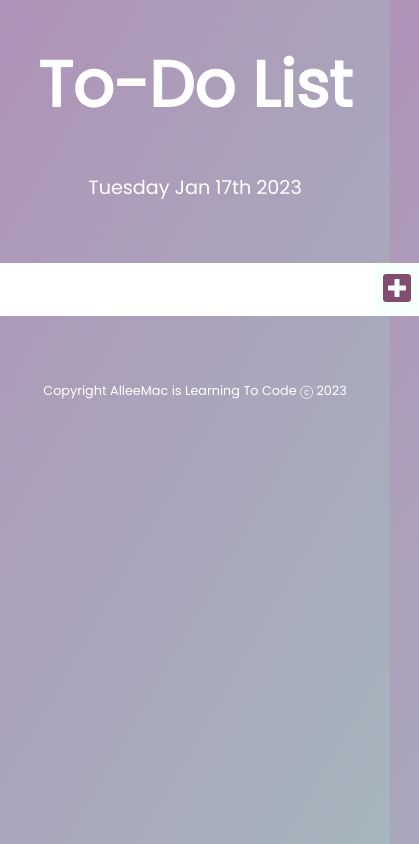
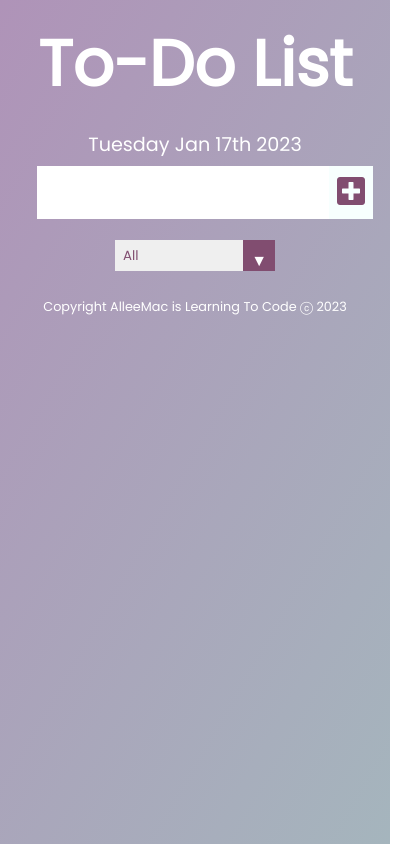
Before and after one commit to alleemac/TheToDoList, a React (Create React App) app: page / in a window 390 px wide. Shown: the whole page, 419 px wide, since content can reach past the window. Built offline with nearby package versions, Linux system fonts and the light colour scheme.

Commit message:
Add Mobile Responsiveness

```diff
--- a/src/App.css
+++ b/src/App.css
@@ -16,8 +16,9 @@
 
 header,
 form {
-    min-height: 20vh;
+  min-height: 15vh;
   display: flex;
+  flex-wrap: wrap;
   justify-content: center;
   align-items: center;
 }
@@ -35,7 +36,7 @@
   transition: all 0.3s ease;
 }
 form button:hover {
-    background: #492850;
+  background: #814d70;
   color: white;
 }
 .todo-container {
@@ -49,6 +50,9 @@
   list-style: none;
 }
 
+.todo-input {
+  min-width: 10%;
+}
 .todo {
   margin: 0.5rem;
   background: white;
@@ -145,3 +149,21 @@
   cursor: pointer;
   pointer-events: none;
 }
+
+@media screen and (max-width: 500px) {
+  .todo-input {
+    margin-right: 0;
+    margin-left: 5%;
+    max-width: 75%;
+  }
+  .filter-todo {
+    padding: .5rem;
+}
+select {
+  width: 10rem;
+}
+/* Arrow */
+.select::after {
+  padding: .5rem;
+}
+}
```
Lines whose indentation alone changed are shown as unchanged.
